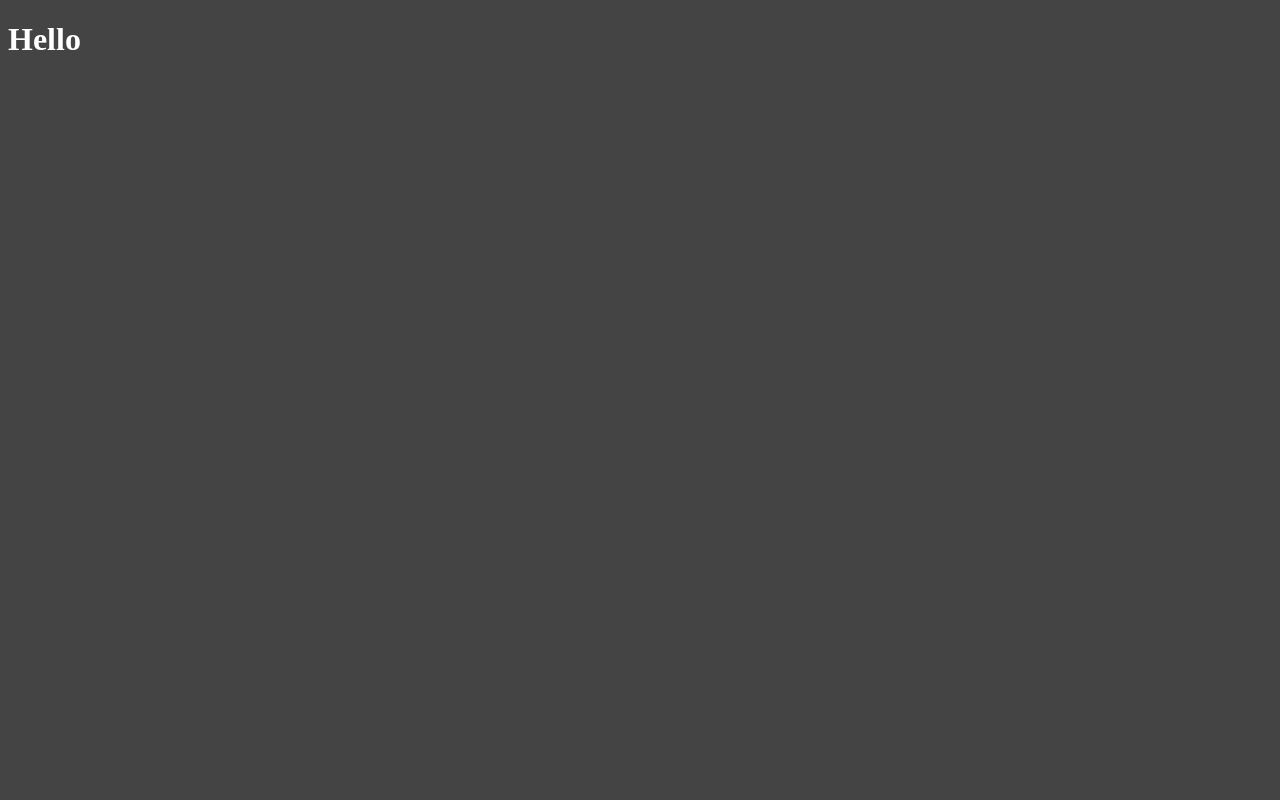
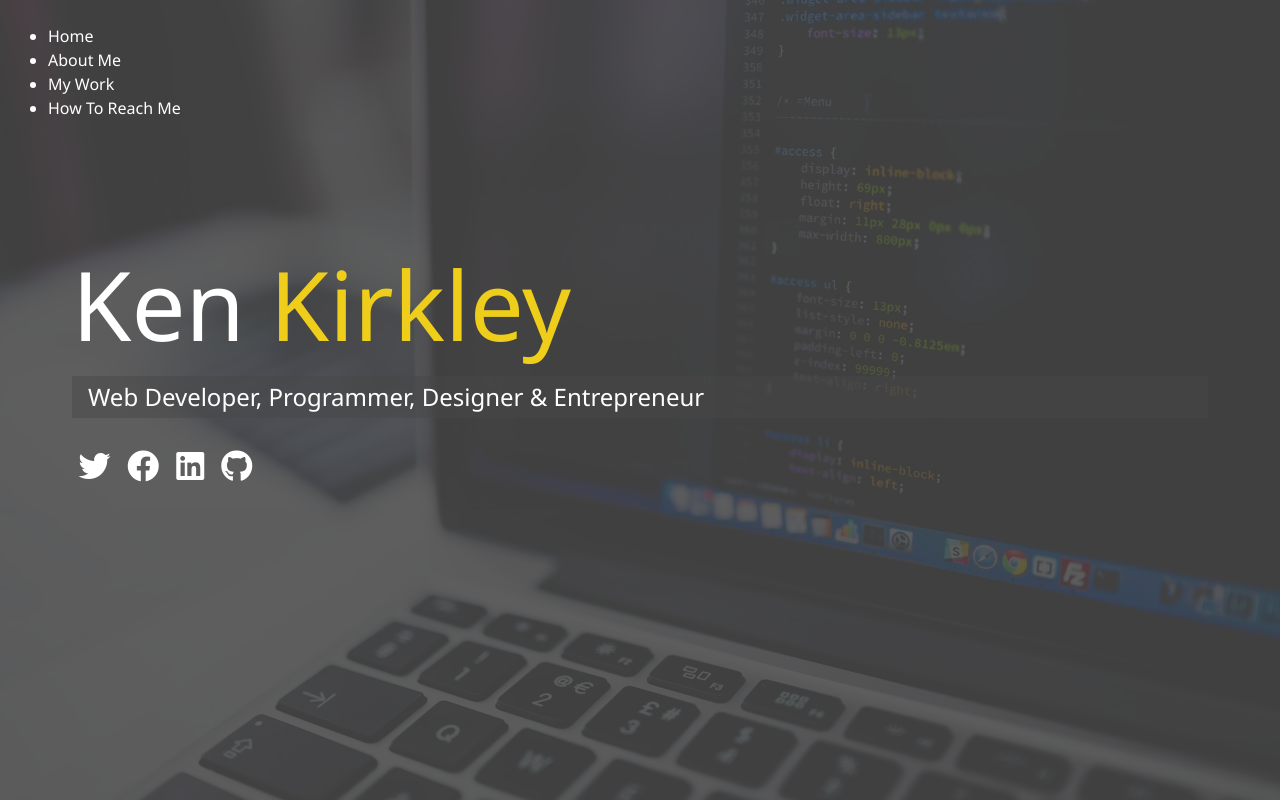
Before and after one commit to kenkirkley/portfolio, a PHP site: page /dist/index.html in a window 1280 px wide. Before the commit the page is almost empty. Run offline with PHP 8.4, Linux system fonts and the light colour scheme; some libraries are stand-ins or nearby versions.

Commit message:
Index markup and main sass

```diff
--- a/dist/css/main.css
+++ b/dist/css/main.css
@@ -1,3 +1,68 @@
+* {
+  box-sizing: border-box; }
+
 body {
   background: #444;
-  color: #fff; }
+  color: #fff;
+  height: 100%;
+  font-family: "Segoe UI", "Segoe UI", Tahoma, Geneva, Verdana, sans-serif;
+  line-height: 1.5; }
+  body#bg-img {
+    background: url("../img/background.jpg");
+    background-attachment: fixed;
+    background-size: cover; }
+    body#bg-img:after {
+      content: "";
+      position: absolute;
+      top: 0;
+      right: 0;
+      width: 100%;
+      height: 100%;
+      z-index: -1;
+      background: rgba(68, 68, 68, 0.85); }
+
+h1,
+h2,
+h3 {
+  margin: 0;
+  font-weight: 400;
+  /* .lg-heading is = to lg-heading in an h1,
+  &.lg-heading is = to an h1 with class lg-heading */ }
+  h1.lg-heading,
+  h2.lg-heading,
+  h3.lg-heading {
+    font-size: 6rem; }
+  h1.sm-heading,
+  h2.sm-heading,
+  h3.sm-heading {
+    margin-bottom: 2rem;
+    padding: 0.2rem 1rem;
+    background: rgba(73, 73, 73, 0.5); }
+
+a {
+  color: #fff;
+  text-decoration: none; }
+
+header {
+  position: fixed;
+  z-index: 2;
+  width: 100%; }
+
+.text-secondary {
+  color: #eece1a; }
+
+main {
+  padding: 4rem;
+  height: 100%; }
+  main .icons {
+    margin-top: 1rem; }
+    main .icons a {
+      padding: 0.4rem; }
+      main .icons a:hover {
+        color: #eece1a;
+        /* parameters: what to transition, time, motion */
+        transition: all 0.5s ease-out; }
+  main#home {
+    overflow: hidden; }
+    main#home h1 {
+      margin-top: 20vh; }
--- a/dist/index.html
+++ b/dist/index.html
@@ -11,11 +11,66 @@
     <title>Welcome To My Portfolio</title>
     <meta name="description" content="" />
     <meta name="viewport" content="width=device-width, initial-scale=1" />
+    <link
+      rel="stylesheet"
+      href="https://use.fontawesome.com/releases/v5.8.2/css/all.css"
+      integrity="sha384-oS3vJWv+0UjzBfQzYUhtDYW+Pj2yciDJxpsK1OYPAYjqT085Qq/1cq5FLXAZQ7Ay"
+      crossorigin="anonymous"
+    />
     <link rel="stylesheet" href="css/main.css" />
   </head>
-  <body>
-    <h1>Hello</h1>
+  <body id="bg-img">
+    <header>
+      <div class="menu-btn">
+        <div class="btn-line"></div>
+        <div class="btn-line"></div>
+        <div class="btn-line"></div>
+      </div>
 
-    <script src="" async defer></script>
+      <nav class="menu">
+        <div class="menu-branding">
+          <div class="portrait"></div>
+        </div>
+        <ul class="menu-nav">
+          <li class="nav-item">
+            <a href="/" class="nav-link">Home</a>
+          </li>
+          <li class="nav-item">
+            <a href="/about.html" class="nav-link">About Me</a>
+          </li>
+          <li class="nav-item">
+            <a href="/work.html" class="nav-link">My Work</a>
+          </li>
+          <li class="nav-item">
+            <a href="/contact.html" class="nav-link">How To Reach Me</a>
+          </li>
+        </ul>
+      </nav>
+    </header>
+
+    <main id="home">
+      <h1 class="lg-heading">
+        Ken <span class="text-secondary">Kirkley</span>
+      </h1>
+      <h2 class="sm-heading">
+        Web Developer, Programmer, Designer & Entrepreneur
+      </h2>
+      <div class="icons">
+        <a href="#">
+          <i class="fab fa-twitter fa-2x"></i>
+        </a>
+        <a href="#">
+          <i class="fab fa-facebook fa-2x"></i>
+        </a>
+        <a href="#">
+          <i class="fab fa-linkedin fa-2x"></i>
+        </a>
+        <a href="#">
+          <i class="fab fa-github fa-2x"></i>
+        </a>
+      </div>
+    </main>
+
+    <script src="js/main.js" async defer></script>
   </body>
 </html>
--- /dev/null
+++ b/scss/_config.scss
@@ -0,0 +1,30 @@
+$primary-color: #444;
+$secondary-color: #eece1a;
+$show-home-image: true;
+$home-image: url("../img/background.jpg");
+$background-opacity: 0.85;
+
+@mixin easeOut {
+  transition: all 0.5s ease-out;
+}
+
+@mixin background {
+  @if $show-home-image {
+    &#bg-img {
+      background: $home-image;
+      background-attachment: fixed;
+      background-size: cover;
+
+      &:after {
+        content: "";
+        position: absolute;
+        top: 0;
+        right: 0;
+        width: 100%;
+        height: 100%;
+        z-index: -1;
+        background: rgba($primary-color, $background-opacity);
+      }
+    }
+  }
+}
--- a/scss/main.scss
+++ b/scss/main.scss
@@ -1,6 +1,74 @@
-$primary-color: #444;
+@import "config";
+
+* {
+  box-sizing: border-box;
+}
 
 body {
+  @include background;
   background: $primary-color;
   color: #fff;
+  height: 100%;
+  font-family: "Segoe UI", "Segoe UI", Tahoma, Geneva, Verdana, sans-serif;
+  line-height: 1.5;
 }
+
+h1,
+h2,
+h3 {
+  margin: 0;
+  font-weight: 400;
+
+  /* .lg-heading is = to lg-heading in an h1,
+  &.lg-heading is = to an h1 with class lg-heading */
+  &.lg-heading {
+    font-size: 6rem;
+  }
+
+  &.sm-heading {
+    margin-bottom: 2rem;
+    padding: 0.2rem 1rem;
+    background: rgba(lighten($color: $primary-color, $amount: 2), 0.5);
+  }
+}
+
+a {
+  color: #fff;
+  text-decoration: none;
+}
+
+header {
+  position: fixed;
+  z-index: 2;
+  width: 100%;
+}
+
+.text-secondary {
+  color: $secondary-color;
+}
+
+main {
+  padding: 4rem;
+  height: 100%;
+
+  .icons {
+    margin-top: 1rem;
+
+    a {
+      padding: 0.4rem;
+
+      &:hover {
+        color: $secondary-color;
+        /* parameters: what to transition, time, motion */
+        @include easeOut();
+      }
+    }
+  }
+
+  &#home {
+    overflow: hidden;
+    h1 {
+      margin-top: 20vh;
+    }
+  }
+}
```
Also changed, not shown: dist/img/background.jpg (added), dist/img/portrait.jpg (added), dist/img/portrait_small.jpg (added), dist/img/projects/project1.jpg (added), dist/img/projects/project2.jpg (added), dist/img/projects/project3.jpg (added), dist/img/projects/project4.jpg (added), dist/img/projects/project5.jpg (added), dist/js/main.js (added).
